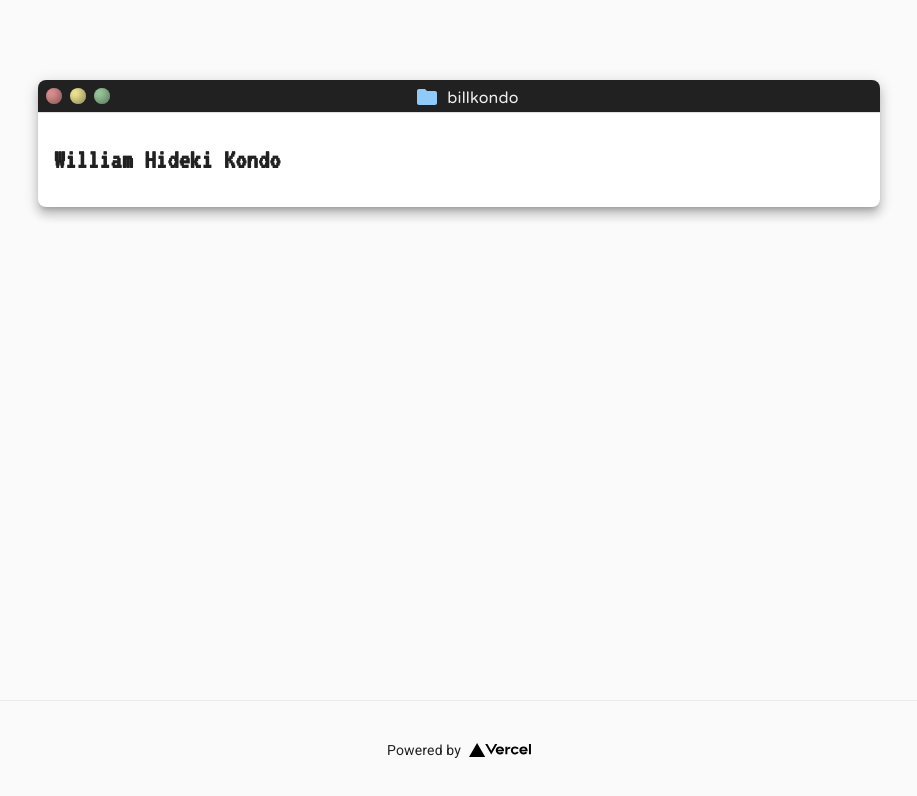
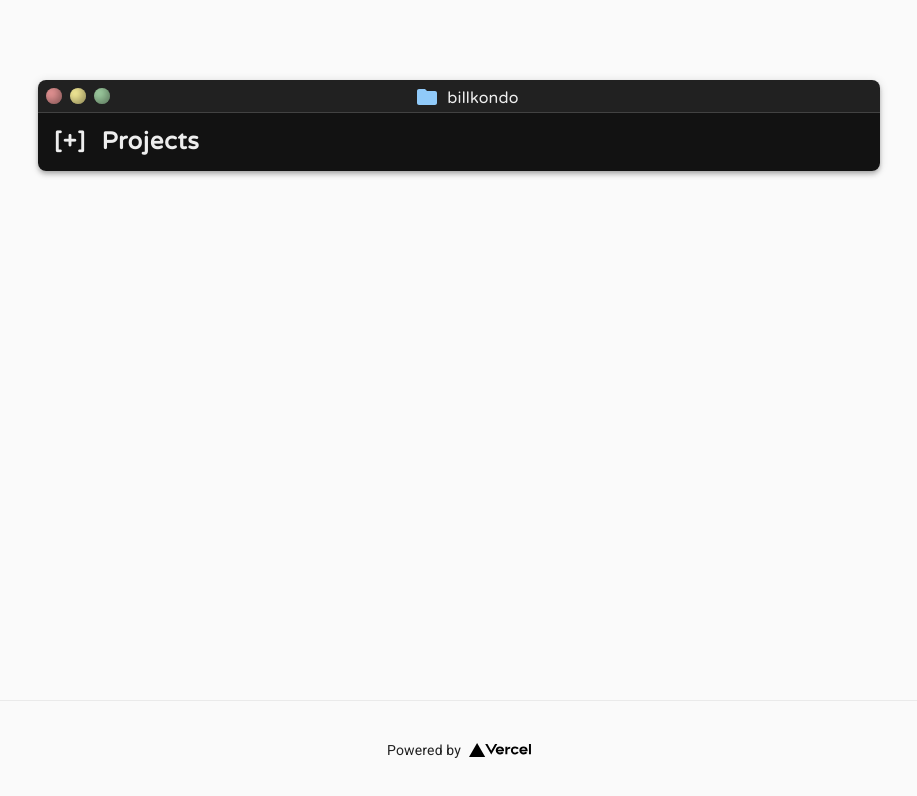
Before and after one commit to billkondo/portfolio, a Next.js app: page / in a window 1280 px wide. Shown: the top 796 px of the page, without its empty margins (181-1098 px from the left). Built offline with nearby package versions, Linux system fonts and the light colour scheme.

Commit message:
Creating tree structure

```diff
--- a/components/terminal/Body.tsx
+++ b/components/terminal/Body.tsx
@@ -1,17 +1,18 @@
 import { Grid, colors, makeStyles } from '@material-ui/core';
 
-import NAME from 'config/name';
+import Tree from 'components/tree/Tree';
 
-const black87 = 'rgba(0, 0, 0, 0.87)';
+const black = '#121212';
 
 const useStyles = makeStyles({
   root: {
     padding: '8px 16px 8px 16px',
     borderRadius: '0 0 8px 8px',
+    backgroundColor: black,
   },
   name: {
     fontFamily: 'VT323',
-    color: black87,
+    color: colors.grey[200],
   },
 });
 
@@ -21,7 +22,17 @@ const Body = () => {
   return (
     <Grid container direction="column" className={classes.root}>
       <Grid item container>
-        <h1 className={classes.name}>{NAME}</h1>
+        <Tree
+          node={{
+            label: 'Projects',
+            children: [
+              {
+                label: 'Recipes Share',
+                children: [],
+              },
+            ],
+          }}
+        ></Tree>
       </Grid>
     </Grid>
   );
--- a/components/terminal/Terminal.tsx
+++ b/components/terminal/Terminal.tsx
@@ -1,4 +1,4 @@
-import { Paper, Grid, Divider, makeStyles } from '@material-ui/core';
+import { Paper, Grid, Divider, colors, makeStyles } from '@material-ui/core';
 
 import Header from './Header';
 import Body from './Body';
@@ -14,14 +14,14 @@ const Terminal = () => {
   const classes = useStyles();
 
   return (
-    <Paper elevation={8} className={classes.root}>
+    <Paper elevation={4} className={classes.root}>
       <Grid container direction="column">
         <Grid item container>
           <Header></Header>
         </Grid>
 
         <Grid item>
-          <Divider></Divider>
+          <Divider style={{ backgroundColor: colors.grey[800] }}></Divider>
         </Grid>
 
         <Grid item container>
--- /dev/null
+++ b/components/tree/Leaf.tsx
@@ -0,0 +1,22 @@
+import { FunctionComponent } from 'react';
+import { Button } from '@material-ui/core';
+
+import useButtonStyles from './styles/useButtonStyles';
+
+type Props = {
+  label: string;
+};
+
+const Leaf: FunctionComponent<Props> = ({ label }) => {
+  const { button } = useButtonStyles();
+
+  return (
+    <Button fullWidth className={button}>
+      <b>
+        <i>{label}</i>
+      </b>
+    </Button>
+  );
+};
+
+export default Leaf;
--- /dev/null
+++ b/components/tree/Node.tsx
@@ -0,0 +1,74 @@
+import { FunctionComponent, useState } from 'react';
+import { Collapse, Grid, Button, colors, makeStyles } from '@material-ui/core';
+
+import useButtonStyles from './styles/useButtonStyles';
+
+const useStyles = makeStyles({
+  root: {
+    color: colors.grey[200],
+    fontFamily: 'Varela Round, sans-serif',
+    width: '100%',
+    fontSize: '24px',
+  },
+  item: {
+    marginLeft: 8,
+    flexGrow: 1,
+  },
+});
+
+type Props = {
+  label: string;
+  renderSubTree: () => JSX.Element;
+};
+
+const Node: FunctionComponent<Props> = ({ label, renderSubTree }) => {
+  const [open, setOpen] = useState(false);
+  const classes = useStyles();
+  const { button } = useButtonStyles();
+
+  const _onClick = () => setOpen(!open);
+
+  return (
+    <Grid container direction="column">
+      <Grid item container className={classes.root} alignItems="center">
+        <Grid item>
+          <b>
+            [<Sign open={open}></Sign>]
+          </b>
+        </Grid>
+
+        <Grid item className={classes.item}>
+          <Button fullWidth className={button} onClick={_onClick}>
+            <b>{label}</b>
+          </Button>
+        </Grid>
+      </Grid>
+
+      <Collapse in={open}>
+        <Grid item container>
+          {renderSubTree()}
+        </Grid>
+      </Collapse>
+    </Grid>
+  );
+};
+
+type SignProps = {
+  open: boolean;
+};
+const Sign: FunctionComponent<SignProps> = ({ open }) => {
+  return (
+    <div
+      style={{
+        display: 'inline-block',
+        width: 16,
+      }}
+    >
+      <div style={{ display: 'flex', justifyContent: 'center' }}>
+        {open ? '-' : '+'}
+      </div>
+    </div>
+  );
+};
+
+export default Node;
--- /dev/null
+++ b/components/tree/Tree.tsx
@@ -0,0 +1,59 @@
+import { FunctionComponent } from 'react';
+import { Grid, makeStyles } from '@material-ui/core';
+
+import NodeProps from './types/NodeProps';
+
+import Node from './Node';
+import Leaf from './Leaf';
+
+type StyleProps = {
+  padding: number;
+};
+const useStyles = makeStyles({
+  tree: {
+    marginLeft: (props: StyleProps) => props.padding * 8,
+    width: '100%',
+  },
+});
+
+type Props = {
+  node: NodeProps;
+  padding?: number;
+};
+
+const Tree: FunctionComponent<Props> = ({ node, padding = 0 }) => {
+  const classes = useStyles({ padding });
+
+  const renderSubTree = () => {
+    return (
+      <Grid container direction="column">
+        {node.children.map((subNode) => {
+          return (
+            <Grid item container key={subNode.label}>
+              <Tree node={subNode} padding={padding + 8}></Tree>
+            </Grid>
+          );
+        })}
+      </Grid>
+    );
+  };
+
+  if (!node.children.length)
+    return (
+      <div className={classes.tree}>
+        <Leaf label={node.label}></Leaf>
+      </div>
+    );
+
+  return (
+    <div className={classes.tree}>
+      <Grid container direction="column">
+        <Grid item container>
+          <Node label={node.label} renderSubTree={renderSubTree}></Node>
+        </Grid>
+      </Grid>
+    </div>
+  );
+};
+
+export default Tree;
--- /dev/null
+++ b/components/tree/styles/useButtonStyles.ts
@@ -0,0 +1,18 @@
+import { colors, makeStyles } from '@material-ui/core';
+
+const useButtonStyles = makeStyles({
+  button: {
+    padding: 0,
+    paddingLeft: 8,
+    fontSize: '24px',
+    textTransform: 'none',
+    color: colors.grey[200],
+    justifyContent: 'flex-start',
+    fontFamily: 'Varela Round, sans-serif',
+    '&:hover': {
+      backgroundColor: colors.grey[600],
+    },
+  },
+});
+
+export default useButtonStyles;
--- /dev/null
+++ b/components/tree/types/NodeProps.ts
@@ -0,0 +1,6 @@
+type NodeProps = {
+  label: string;
+  children: Array<NodeProps>;
+};
+
+export default NodeProps;
```
